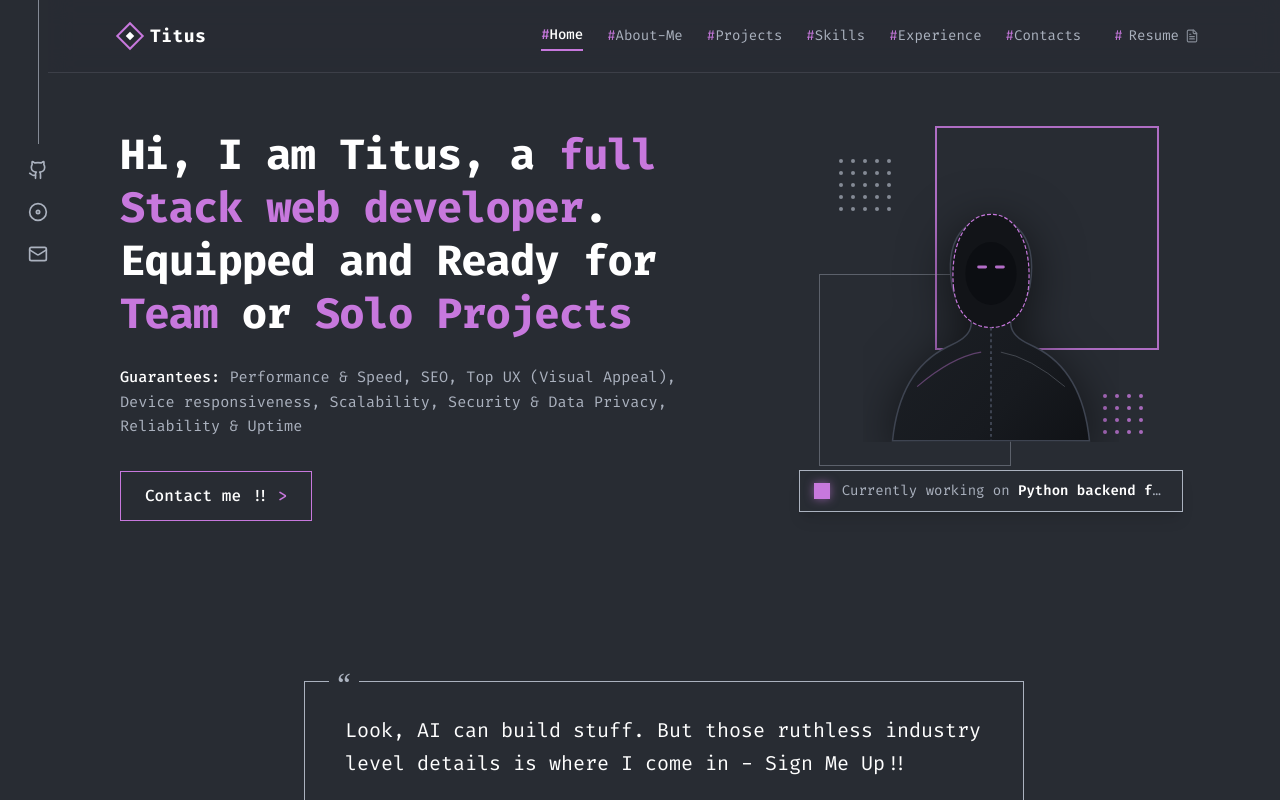
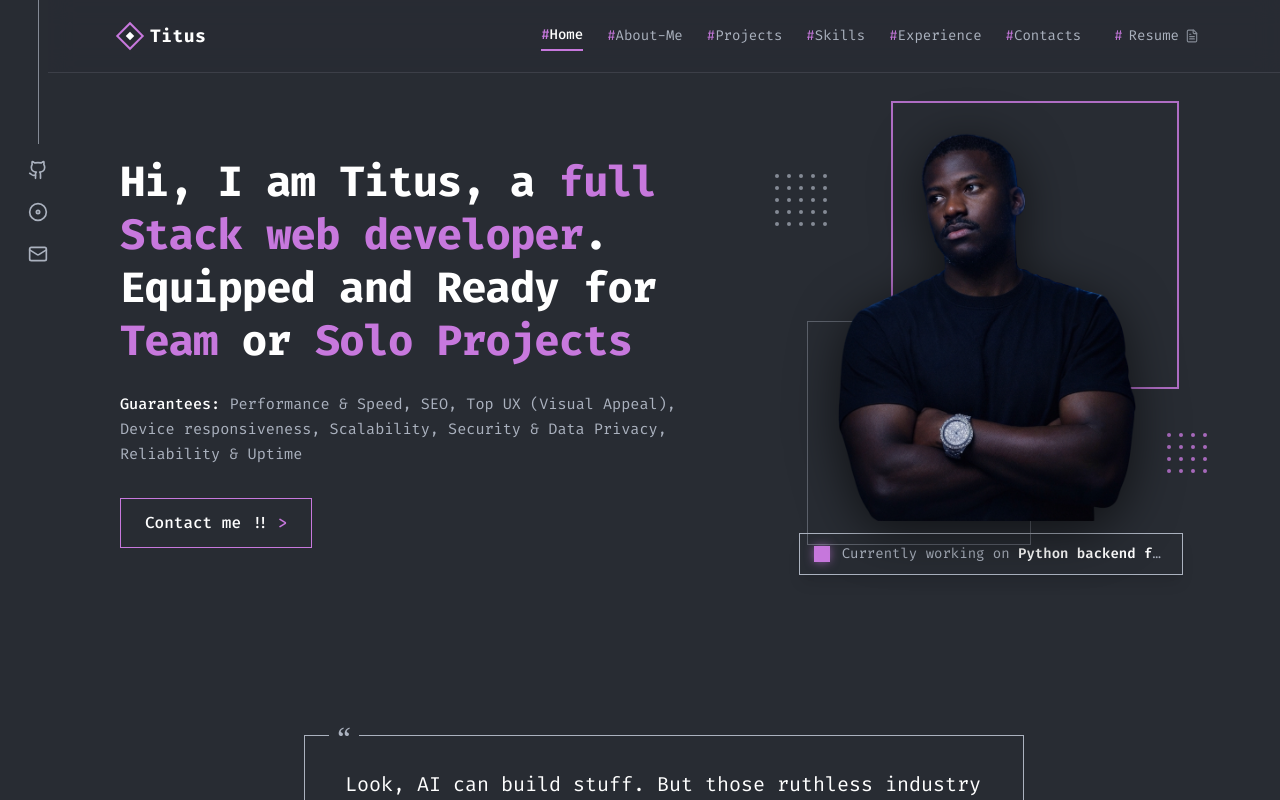
Before and after one commit to shepherd-bit/PORTFOLIO-1, a React (Vite) app: page / in a window 1280 px wide. Shown: the top 800 px of the page. Built offline with nearby package versions, Linux system fonts and the light colour scheme.

Commit message:
Update Hero.tsx

```diff
--- a/src/components/Hero.tsx
+++ b/src/components/Hero.tsx
@@ -50,82 +50,36 @@ export function Hero({ onContactClick }: HeroProps) {
             <div className="relative w-full max-w-sm flex flex-col items-center">
 
               {/* Decorative Geometric Wireframes behind Avatar */}
-              <div className="relative w-72 sm:w-80 h-72 sm:h-80 flex items-center justify-center">
+              <div className="relative w-72 sm:w-80 flex items-center justify-center">
 
                 {/* Purple outer square wireframe */}
                 <div
-                  className="absolute -top-3 -right-2 w-56 h-56 border-2 border-[#C778DD] opacity-85 pointer-events-none"
+                  className="absolute -top-7 -right-7 w-72 h-72 border-2 border-[#C778DD] opacity-85 pointer-events-none"
                   aria-hidden="true"
                 />
 
                 {/* Gray secondary wireframe offset */}
                 <div
-                  className="absolute -bottom-2 -left-3 w-48 h-48 border border-[#ABB2BF]/40 pointer-events-none"
+                  className="absolute -bottom-6 -left-6 w-56 h-56 border border-[#ABB2BF]/40 pointer-events-none"
                   aria-hidden="true"
                 />
 
                 {/* Dot Matrix Pattern at top-left */}
-                <div className="absolute top-2 left-2 z-0 opacity-70">
+                <div className="absolute -left-14 top-8 z-0 opacity-70">
                   <DotGrid rows={5} cols={5} color="#ABB2BF" />
                 </div>
 
                 {/* Dot Matrix Pattern at bottom-right */}
-                <div className="absolute bottom-6 right-2 z-0 opacity-80">
+                <div className="absolute -right-14 bottom-12 z-0 opacity-80">
                   <DotGrid rows={4} cols={4} color="#C778DD" />
                 </div>
 
-                {/* Developer Silhouette Illustration (Hoodie Developer) */}
-                <div className="relative z-10 w-64 h-72 flex items-end justify-center overflow-hidden">
-                  <svg
-                    viewBox="0 0 260 290"
-                    fill="none"
-                    xmlns="http://www.w3.org/2000/svg"
-                    className="w-full h-full drop-shadow-[0_10px_25px_rgba(0,0,0,0.6)]"
-                  >
-                    <defs>
-                      <linearGradient id="hoodieGrad" x1="0%" y1="0%" x2="100%" y2="100%">
-                        <stop offset="0%" stopColor="#1E2228" />
-                        <stop offset="70%" stopColor="#171A1F" />
-                        <stop offset="100%" stopColor="#101216" />
-                      </linearGradient>
-                      <linearGradient id="cyberGlow" x1="0%" y1="0%" x2="100%" y2="0%">
-                        <stop offset="0%" stopColor="#C778DD" stopOpacity="0.8" />
-                        <stop offset="100%" stopColor="#61AFEF" stopOpacity="0.4" />
-                      </linearGradient>
-                    </defs>
-
-                    {/* Developer body/torso */}
-                    <path
-                      d="M30 290 C35 240, 55 210, 85 195 L95 190 C105 185, 110 178, 110 170 L110 160 C100 155, 92 145, 90 130 C85 95, 95 65, 130 65 C165 65, 175 95, 170 130 C168 145, 160 155, 150 160 L150 170 C150 178, 155 185, 165 190 L175 195 C205 210, 225 240, 230 290 Z"
-                      fill="url(#hoodieGrad)"
-                      stroke="#3E4451"
-                      strokeWidth="1.5"
-                    />
-
-                    {/* Hoodie Rim & Shadow */}
-                    <path
-                      d="M92 135 C88 95, 102 60, 130 60 C158 60, 172 95, 168 135 C165 160, 150 175, 130 175 C110 175, 95 160, 92 135 Z"
-                      fill="#121418"
-                      stroke="#C778DD"
-                      strokeWidth="1.2"
-                      strokeDasharray="4 2"
-                    />
-
-                    {/* Masked/Shaded Face interior */}
-                    <ellipse cx="130" cy="120" rx="26" ry="32" fill="#0c0e12" />
-
-                    {/* Ambient Cyber Eye / Glasses Glint */}
-                    <rect x="116" y="112" width="10" height="3" rx="1.5" fill="#C778DD" opacity="0.9" />
-                    <rect x="134" y="112" width="10" height="3" rx="1.5" fill="#C778DD" opacity="0.9" />
-
-                    {/* Zipper / Center line */}
-                    <line x1="130" y1="175" x2="130" y2="290" stroke="#3E4451" strokeWidth="2" strokeDasharray="3 3" />
-
-                    {/* Subtle Shoulder Highlights */}
-                    <path d="M55 235 Q90 205 120 200" stroke="#C778DD" strokeWidth="1.2" opacity="0.4" />
-                    <path d="M205 235 Q170 205 140 200" stroke="#ABB2BF" strokeWidth="1" opacity="0.3" />
-                  </svg>
-                </div>
+                {/* Profile Picture */}
+                <img
+                  src="/pfp.png"
+                  alt="Titus - Full Stack Web Developer"
+                  className="relative z-10 w-72 sm:w-80 h-auto drop-shadow-[0_10px_25px_rgba(0,0,0,0.6)]"
+                />
               </div>
 
               {/* Status Badge beneath the Avatar */}
```
